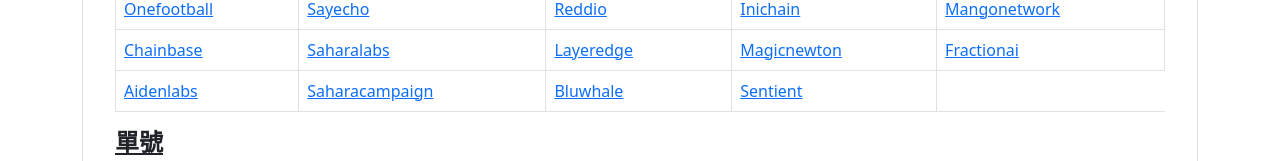
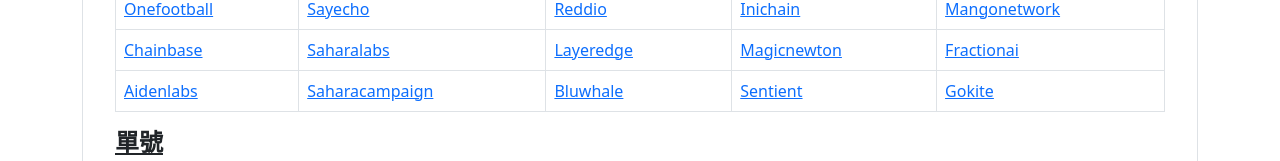
Before and after one commit to 2246250622/Airdrop-babydog-, a plain HTML site: page baby.html in a window 1280 px wide. Shown: the part 463-624 px from the top of the page. Drawn offline with nearby package versions, Linux system fonts and the light colour scheme.

Commit message:
Update baby.html

```diff
--- a/baby.html
+++ b/baby.html
@@ -385,6 +385,10 @@
 
                                   <td>
                                     <a style="display:block;" target="_blank" href="https://dobby-arena.sentient.xyz/">Sentient</a>
+                                  </td>
+
+                                  <td>
+                                    <a style="display:block;" target="_blank" href="https://testnet.gokite.ai/quests">Gokite</a>
                                   </td>
                                   </tr>
 
```
